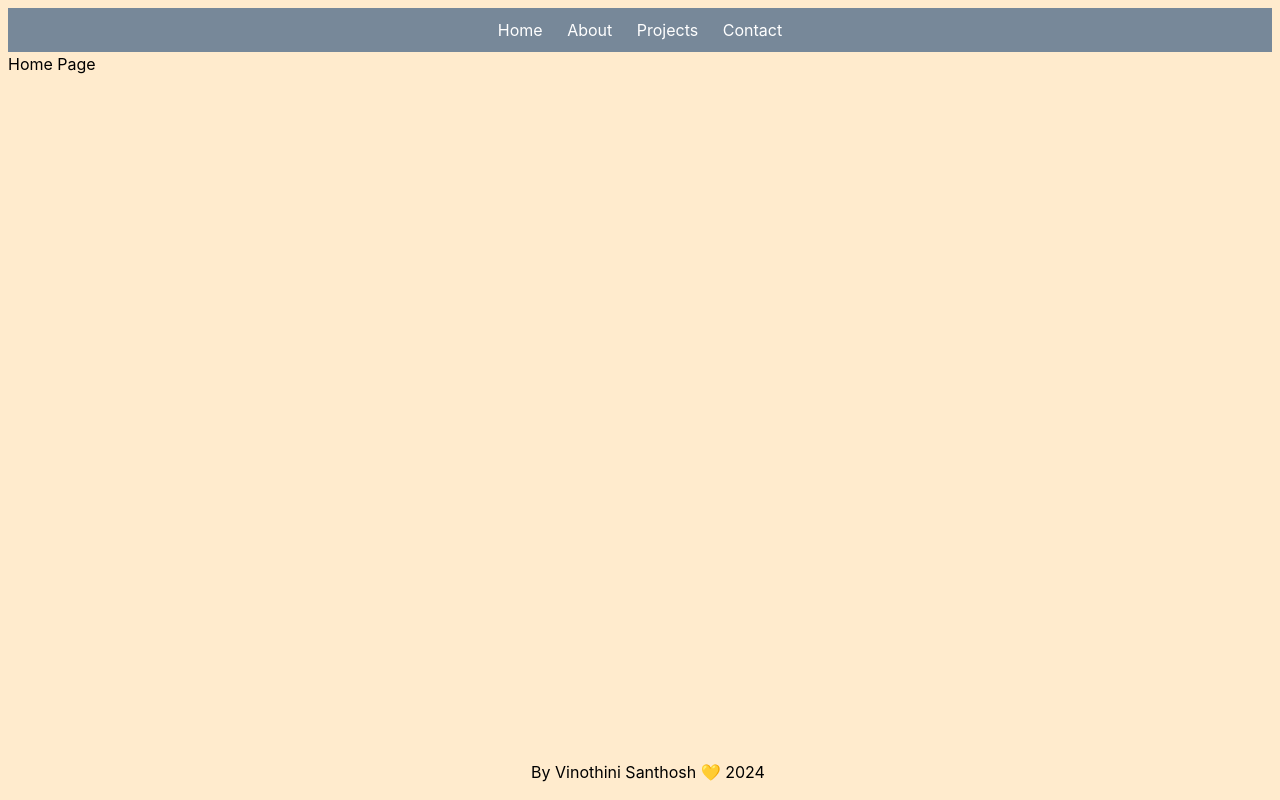
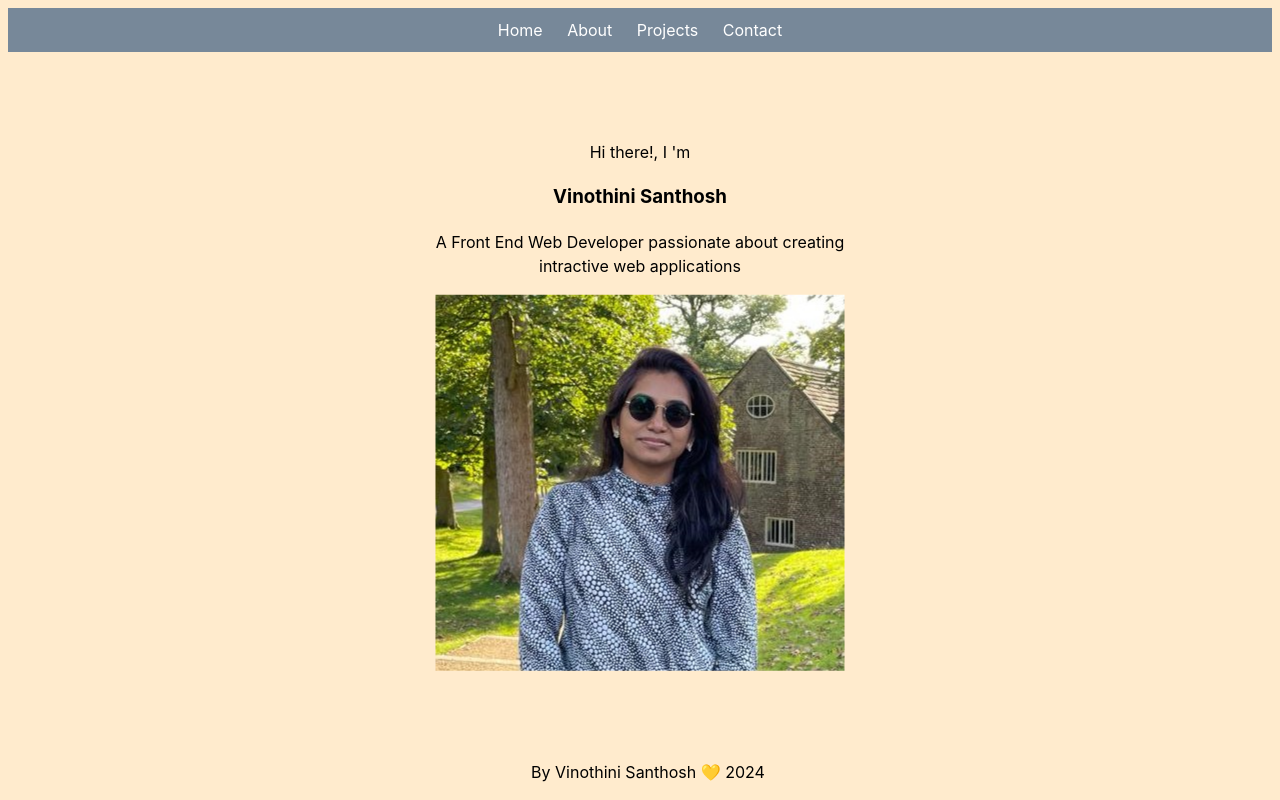
Before and after one commit to VinoSandy/React-Portfolio, a React (Vite) app in the folder my-react-portfolio/: page / in a window 1280 px wide. Built offline with nearby package versions, Linux system fonts and the light colour scheme.

Commit message:
content added to the Home Page

```diff
--- a/my-react-portfolio/src/components/Home/Home.jsx
+++ b/my-react-portfolio/src/components/Home/Home.jsx
@@ -1,7 +1,22 @@
 import React from "react";
+import ProfileImage from "../../assets/profile_Img.png"
+import styles from "./Home.module.css"
 
 function Home(){
 
-    return(<>Home Page</>)
+
+    return(<section className={styles.content}>
+           <div className={styles.container}>
+           <div className={styles.homeText}>
+            <p> Hi there!, I 'm </p>
+            <h3 >Vinothini Santhosh</h3>
+            <p> A Front End Web Developer passionate about creating<br/>
+                intractive web applications </p>
+           </div>
+           <div className={styles.image}>
+            <img src={ProfileImage}></img>
+           </div>
+           </div>
+          </section>)
 }
 export default Home;
--- /dev/null
+++ b/my-react-portfolio/src/components/Home/Home.module.css
@@ -0,0 +1,8 @@
+
+.content {
+    position: absolute;
+    top: 50%;
+    left: 50%;
+    transform: translate(-50%, -50%);
+    text-align: center;
+}
```
Also changed, not shown: my-react-portfolio/src/assets/profile_Img.png (added).
